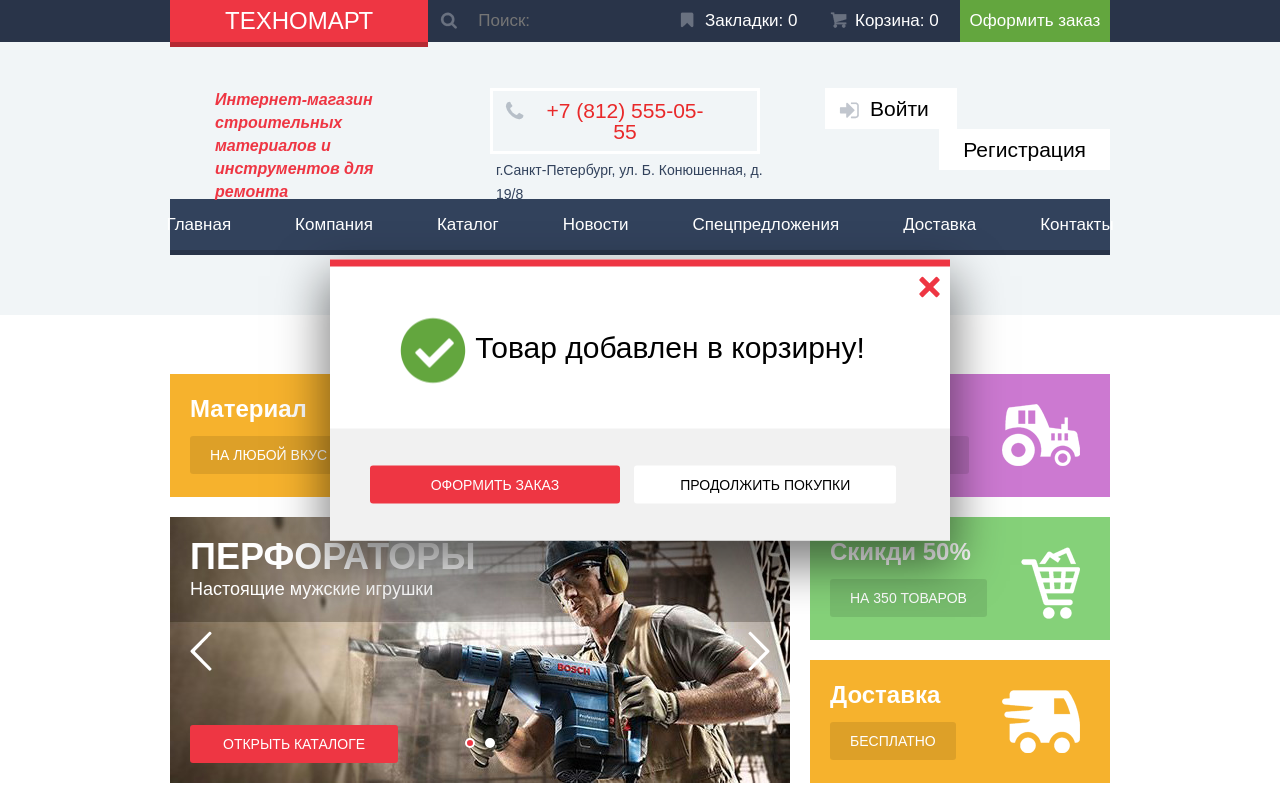
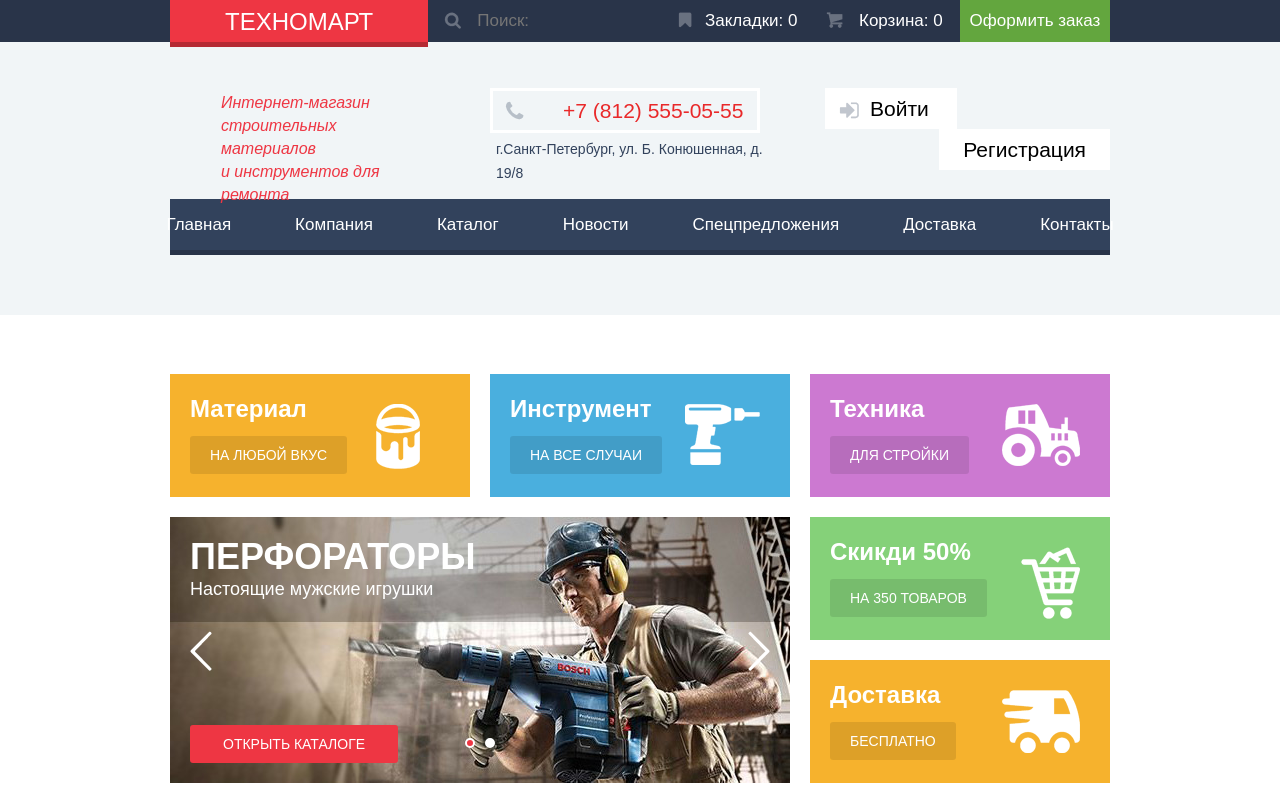
Before and after one commit to fedorkin/337781-technomart, a plain HTML site: page index.html in a window 1280 px wide. Shown: the top 800 px of the page. Drawn offline with Linux system fonts and the light colour scheme.

Commit message:
chg - Начал выравнивание элементов заголовка сайта.

```diff
--- a/css/style.css
+++ b/css/style.css
@@ -122,13 +122,16 @@ img {
 .btn-logo {
     position: relative;
 
+    margin-right: 0;
+    padding: 9px 55px;
+    padding-top: 10px;
+    padding-bottom: 8px;
+
     font-size: 24px;
     line-height: 24px;
     font-weight: 400;
     text-align: center;
     color: white;
-    padding: 9px 55px;
-    margin-right: 0;
 }
 
 .btn-logo::after {
@@ -163,7 +166,7 @@ img {
     position: absolute;
 
     top: 12px;
-    left: 12px;
+    left: 16px;
 
     width: 17px;
     height: 17px;
@@ -187,7 +190,7 @@ img {
 .search-form__input {
     position: relative;
     padding: 12px 10px;
-    padding-left: 50px;
+    padding-left: 49px;
 
     font-family: "Cuprum", "Arial", sans-serif;
     font-weight: 400;
@@ -239,12 +242,16 @@ img {
     color:white;
 }
 
-.order-block__cart,
 .order-block__bookmark {
     padding-left: 45px;
     text-align: left;
 }
 
+.order-block__cart {
+    padding-left: 49px;
+    text-align: left;
+}
+
 .order-block__cart.not-empty,
 .order-block__bookmark.not-empty {
     background: #ee3643;
@@ -264,7 +271,7 @@ img {
     content: "";
     position: absolute;
     top: 12px;
-    left: 20px;
+    left: 16px;
 
     width: 17px;
     height: 16px;
@@ -279,7 +286,7 @@ img {
     content: "";
     position: absolute;
     top: 12px;
-    left: 20px;
+    left: 18px;
 
     width: 14px;
     height: 16px;
@@ -338,15 +345,19 @@ img {
 
 .mart-description {
     margin: 0px;
-    padding: 0 45px;
+    padding: 3px 51px;
+    vertical-align: top;
 
     flex-basis: 300px;
+
+    font-family: "Cuprum", sans-serif;
     font-size: 16px;
     font-style: italic;
+    font-weight: 400;
     line-height: 23px;
+
+    box-sizing: border-box;
     color: #ee3643;
-    box-sizing: border-box;
-    vertical-align: top;
 }
 
 .contact-information {
@@ -355,19 +366,18 @@ img {
 
 .contact-information__telephone {
     position: relative;
+    padding: 9px 10px;
+    padding-left: 70px;
 
     display: inline-block;
     width: 270px;
 
     vertical-align: top;
-    text-align: center;
     font-size: 21px;
     line-height: 21px;
-    font-family: "Cuprum", "Arial", sans-serif;
+    font-family: "Cuprum", sans-serif;
     color: #e9292a;
     text-decoration: none;
-
-    padding: 9px 50px;
 
     border: 3px solid white;
     box-sizing: border-box;
@@ -864,14 +874,6 @@ img {
     background: #ee3643;
 }
 
-/*.slider input[type="radio"]:first-child:not(:checked) ~ .slider__prev-btn {
-    background: red;
-}
-
-.slider input[type="radio"]:last-child:not(:checked) ~ .slider__next-btn {
-    background: red;
-}*/
-
 .slider__content-slide {
     display: none;
 }
--- a/index.html
+++ b/index.html
@@ -28,7 +28,7 @@
       <div class="midle-header">
         <div class="midle-header-layout container">
           <h1 class="mart-description">
-            Интернет-магазин строительных материалов и инструментов для ремонта
+            Интернет-магазин<br>строительных материалов<br> и инструментов для ремонта
           </h1>
           <div class="contact-information">
             <a class="contact-information__telephone" href="tel:+78125550555">+7 (812) 555-05-55</a>
@@ -327,7 +327,7 @@
       <input class="write-us__submit btn" type="submit" value="Отправить">
     </form>
   </div>
-  <div class="modal-added-product modal-view">
+  <div class="hidden modal-added-product modal-view">
     <button class="model-added-product__close btn-close" type="button" title="Закрыть">Закрыть</button>
     <p class="model-added-product__message">Товар добавлен в корзирну!</p>
     <div class="model-added-product__action-layout">
```
Also changed, not shown: catalog.html (+1 -1 lines).
